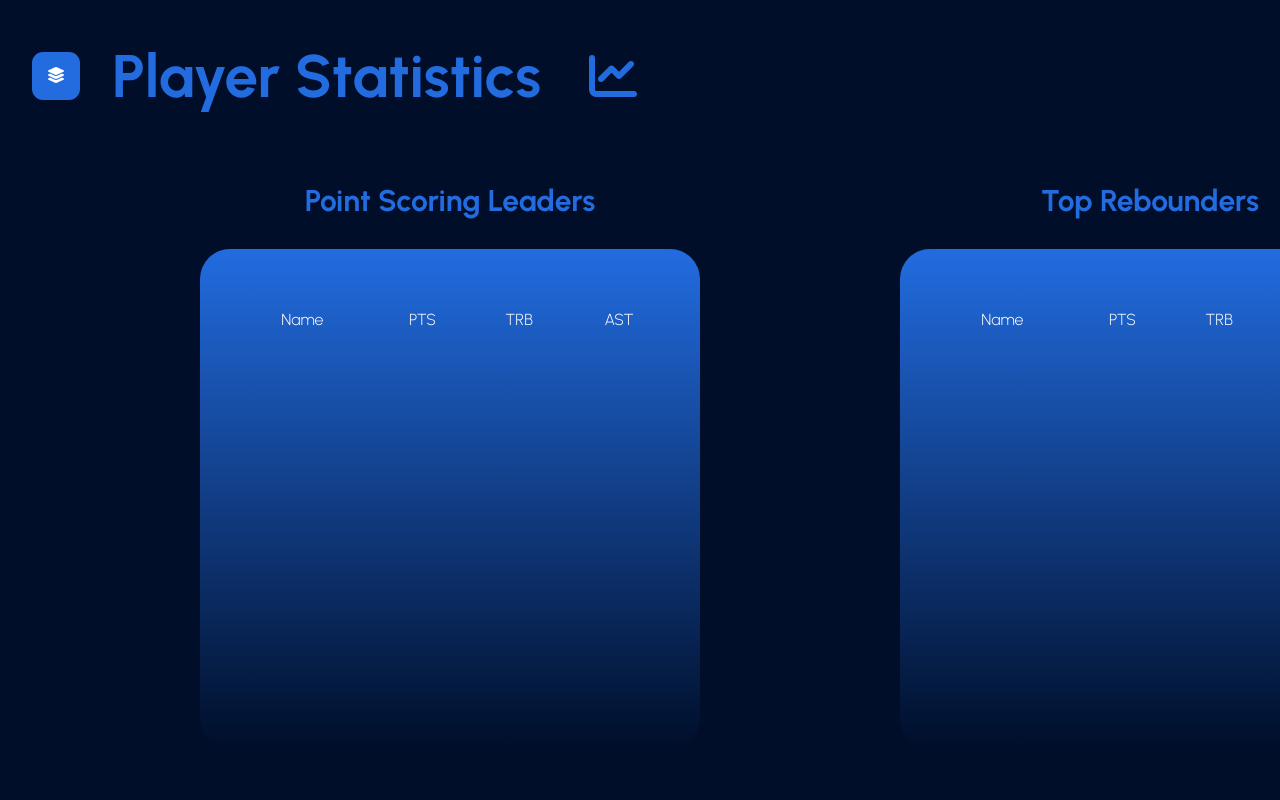
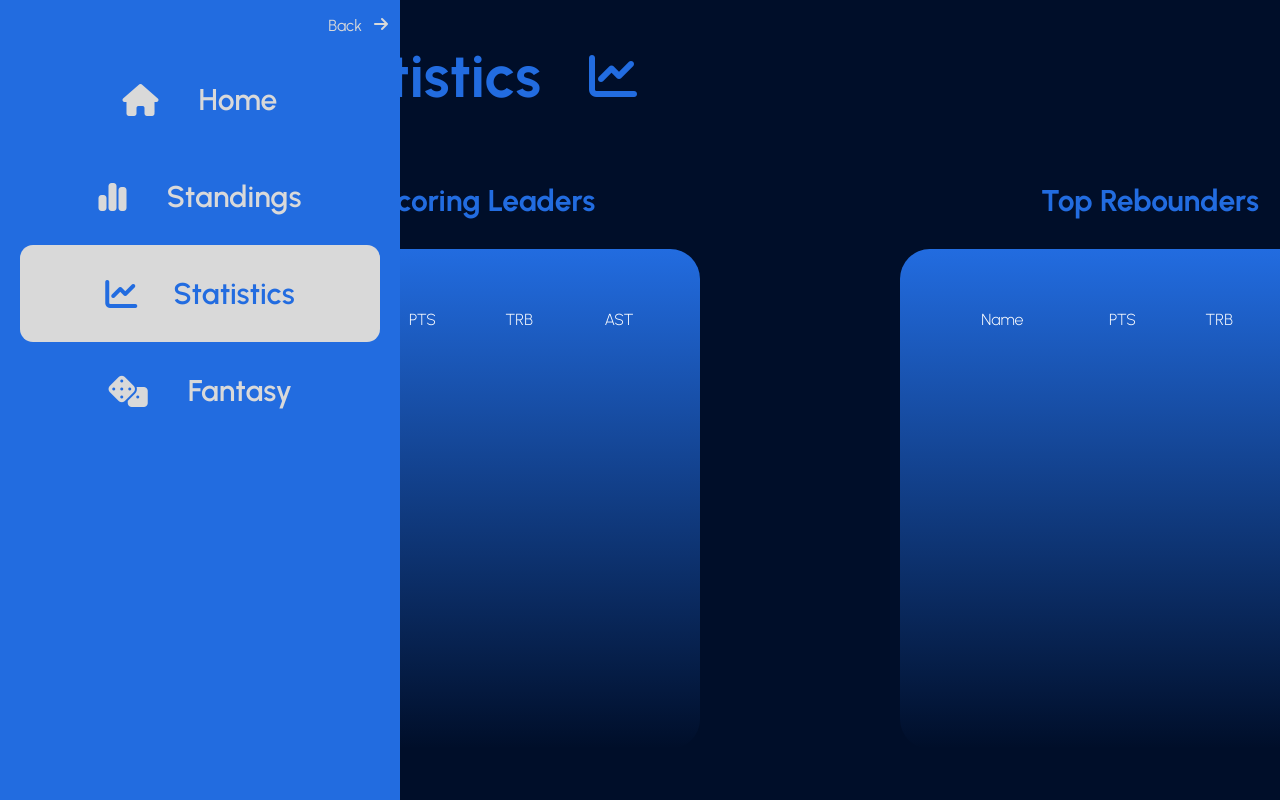
Before and after one commit to ncalhoun2/starting5, a plain HTML site: page player-stats/player-stats.html in a window 1280 px wide. Shown: the top 800 px of the page. Drawn offline with Linux system fonts and the light colour scheme; no server answers.

Commit message:
side menu

```diff
--- a/player-stats/player-stats.html
+++ b/player-stats/player-stats.html
@@ -16,6 +16,26 @@
 </head>
 <body>
     <div class="background">
+        <div class="side-menu">
+
+            <p id="back-bttn" class="font" style="color: #D9D9D9; width: 100%; display: flex; justify-content: flex-end;">Back <i style="margin-left: 3%; margin-right: 3%;" class="fa-solid fa-arrow-right"></i></p>
+            <div class="side-menu-box">
+                <i style="color: #D9D9D9;" class="fa-solid fa-house fa-2x"></i>
+                <p class="side-menu-text">Home</p>
+            </div>
+            <div class="side-menu-box">
+                <i style="color: #D9D9D9;" class="fa-solid fa-chart-simple fa-2x"></i>
+                <p class="side-menu-text">Standings</p>
+            </div>
+            <div class="side-menu-box-selected">
+                <i style="color: #226CE0;" class="fa-solid fa-chart-line fa-2x"></i>
+                <p class="side-menu-text" style="color: #226CE0;">Statistics</p>
+            </div>
+            <div class="side-menu-box">
+                <i style="color: #D9D9D9;" class="fa-solid fa-dice fa-2x"></i>
+                <p class="side-menu-text">Fantasy</p>
+            </div>
+        </div>
         <div class="top-bar">
             <div id="menu-icon-container">
                 <i id="menu-icon" class="fa-sharp fa-solid fa-layer-group"></i>
@@ -55,8 +75,6 @@
                 </div>
             </div>
         </div>
-
-
     </div>
     <script>
 
@@ -115,6 +133,12 @@
         retreiveData('https://nba-stats-db.herokuapp.com/api/playerdata/topscorers/total/season/2023/', 'point-scorers')
         retreiveData('https://nba-stats-db.herokuapp.com/api/top_rebounds/totals/2023/', 'top-rebounds')
 
+        document.getElementById('back-bttn').onclick = () =>{
+            document.getElementsByClassName('side-menu')[0].style.visibility = 'hidden';
+        }
+        document.getElementById('menu-icon').onclick = () =>{
+            document.getElementsByClassName('side-menu')[0].style.visibility = 'visible';
+        }
 
     </script>
 </body>
--- a/styles.css
+++ b/styles.css
@@ -21,6 +21,9 @@ overflow: hidden; /* Added */
     font-family: "Urbanist", sans-serif;
     font-weight: 700;
 }
+.font{
+    font-family: "Urbanist", sans-serif;
+}
 .table-background {
     width: 500px;
     height: 500px;
@@ -39,3 +42,39 @@ overflow: hidden; /* Added */
     font-family: "Urbanist", sans-serif;
     font-weight: 300;
 }
+.side-menu{
+    visibility: visible;
+    background-color: #226CE0;
+    width: 25%;
+    position: absolute;
+    z-index: 3;
+    height: 100%;
+}
+
+.side-menu-text{
+    color: #D9D9D9;
+    font-family: "Urbanist", sans-serif;
+    font-weight: 600;
+    font-size: 30px;
+    margin-left: 10%;
+}
+.side-menu-box{
+    display: flex;
+    flex-direction: row;
+    align-items: center;
+    justify-content: center;
+    width: 100%;
+}
+
+.side-menu-box-selected{
+    display: flex;
+    flex-direction: row;
+    align-items: center;
+    background-color: #D9D9D9;
+    justify-content: center;
+    align-self: center;
+    margin-left: auto;
+    margin-right: auto;
+    width: 90%;
+    border-radius: 13px;
+}
```
